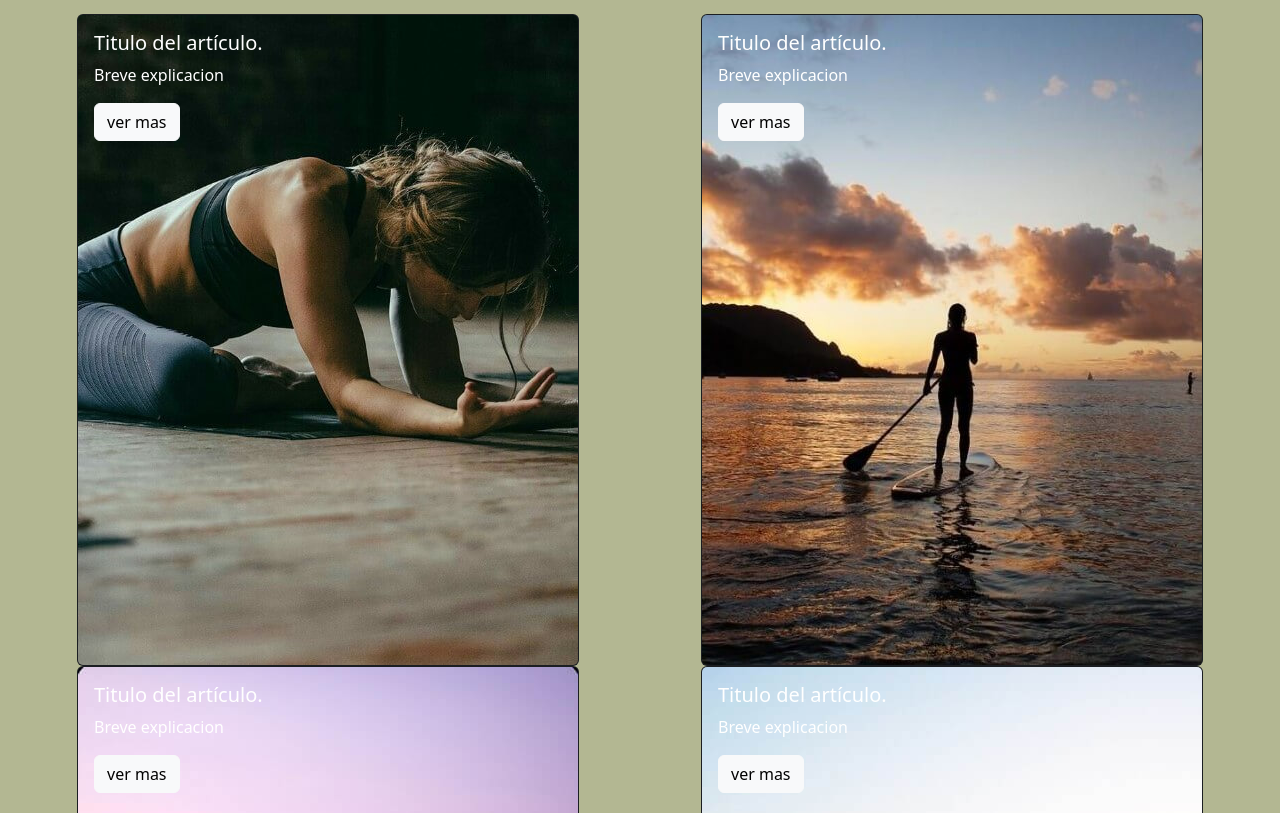
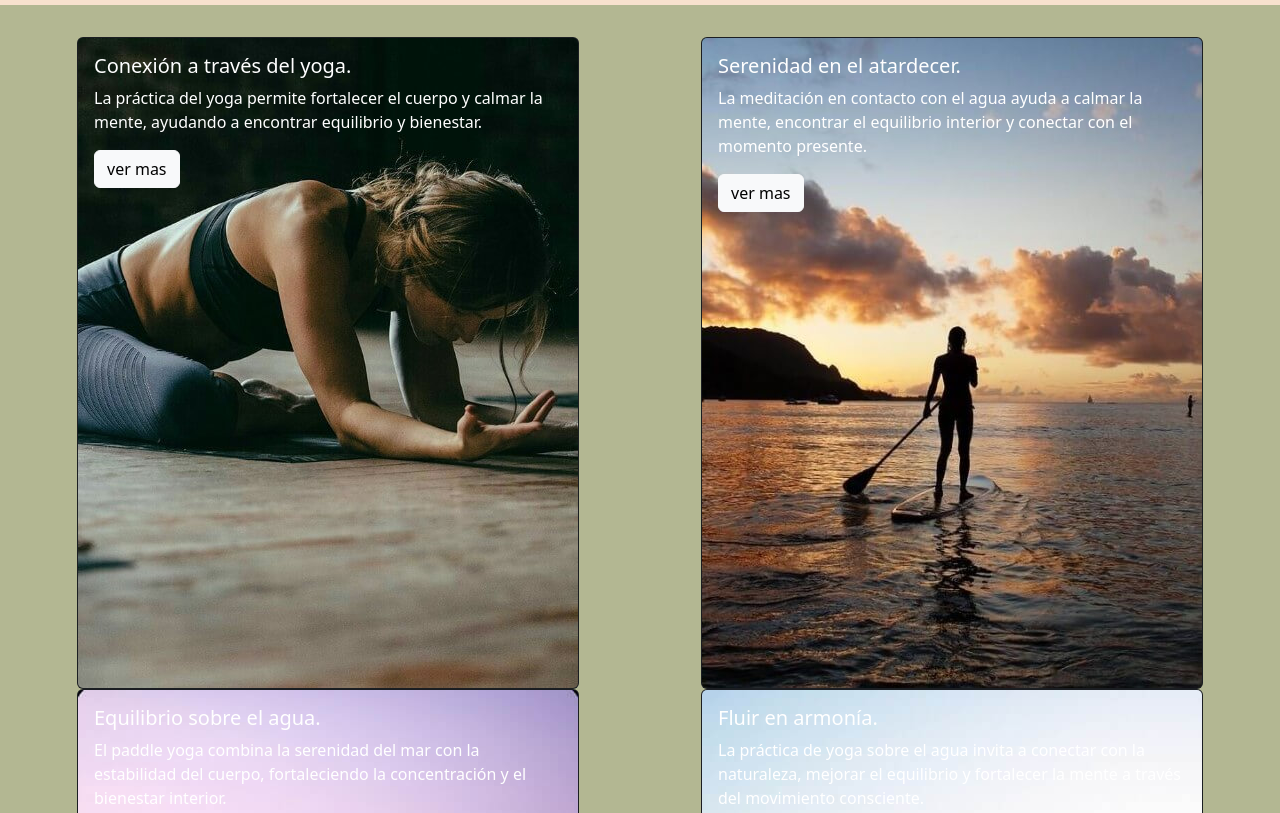
Before and after one commit to pepeluquet/InaYoga, a website: page html/blog.html in a window 1280 px wide. Shown: the part 750-1563 px from the top of the page. Drawn offline with nearby package versions, Linux system fonts and the light colour scheme; a web font is replaced by a local one.

Commit message:
agregado de texto en articulos y cambio de paleta de colores y google font

```diff
--- a/html/blog.html
+++ b/html/blog.html
@@ -60,50 +60,50 @@
                 <h3 class="subtitulos">Mis articulos</h3>
                 <section class="articulos-lectura-blog">
                     <article class="card text-bg-dark" data-aos="fade-up">
-                        <img src="../assets/foto14.jpg" class="card-img" alt="Articulo de lectura">
+                        <img src="../assets/foto14.jpg" class="card-img" alt="Articulo de lectura: Conexión a través del yoga.">
                         <div class="card-img-overlay">
-                            <h5 class="card-title">Titulo del artículo.</h5>
-                            <p class="card-text">Breve explicacion</p>
+                            <h5 class="card-title">Conexión a través del yoga.</h5>
+                            <p class="card-text">La práctica del yoga permite fortalecer el cuerpo y calmar la mente, ayudando a encontrar equilibrio y bienestar.</p>
                             <button type="button" class="btn btn-light">ver mas</button>
                         </div>
                     </article>
                     <article class="card text-bg-dark" data-aos="fade-up">
-                        <img src="../assets/foto13.jpg" class="card-img" alt="Articulo de lectura">
+                        <img src="../assets/foto13.jpg" class="card-img" alt="Articulo de lectura: Serenidad en el atardecer">
                         <div class="card-img-overlay">
-                            <h5 class="card-title">Titulo del artículo.</h5>
-                            <p class="card-text">Breve explicacion</p>
+                            <h5 class="card-title">Serenidad en el atardecer.</h5>
+                            <p class="card-text">La meditación en contacto con el agua ayuda a calmar la mente, encontrar el equilibrio interior y conectar con el momento presente.</p>
                             <button type="button" class="btn btn-light">ver mas</button>
                         </div>
                     </article>
                     <article class="card text-bg-dark" data-aos="fade-up">
-                        <img src="../assets/foto12.jpg" class="card-img" alt="Articulo de lectura">
+                        <img src="../assets/foto12.jpg" class="card-img" alt="Articulo de lectura: Equilibrio sobre el agua.">
                         <div class="card-img-overlay">
-                            <h5 class="card-title">Titulo del artículo.</h5>
-                            <p class="card-text">Breve explicacion</p>
+                            <h5 class="card-title">Equilibrio sobre el agua.</h5>
+                            <p class="card-text">El paddle yoga combina la serenidad del mar con la estabilidad del cuerpo, fortaleciendo la concentración y el bienestar interior.</p>
                             <button type="button" class="btn btn-light">ver mas</button>
                         </div>
                     </article>
                     <article class="card text-bg-dark" data-aos="fade-up">
-                        <img src="../assets/foto11.jpg" class="card-img" alt="Articulo de lectura">
+                        <img src="../assets/foto11.jpg" class="card-img" alt="Articulo de lectura: Fluir en armonía.">
                         <div class="card-img-overlay">
-                            <h5 class="card-title">Titulo del artículo.</h5>
-                            <p class="card-text">Breve explicacion</p>
+                            <h5 class="card-title">Fluir en armonía.</h5>
+                            <p class="card-text">La práctica de yoga sobre el agua invita a conectar con la naturaleza, mejorar el equilibrio y fortalecer la mente a través del movimiento consciente.</p>
                             <button type="button" class="btn btn-light">ver mas</button>
                         </div>
                     </article>
                     <article class="card text-bg-dark" data-aos="fade-up">
-                        <img src="../assets/foto10.jpg" class="card-img" alt="Articulo de lectura">
+                        <img src="../assets/foto10.jpg" class="card-img" alt="Articulo de lectura: Libertad en la naturaleza">
                         <div class="card-img-overlay">
-                            <h5 class="card-title">Titulo del artículo.</h5>
-                            <p class="card-text">Breve explicacion</p>
+                            <h5 class="card-title">Libertad en la naturaleza.</h5>
+                            <p class="card-text">Con cada paso en la montaña, el alma se libera y el espíritu se renueva, disfrutando la conexión con la naturaleza en su estado más puro.</p>
                             <button type="button" class="btn btn-light">ver mas</button>
                         </div>
                     </article>
                     <article class="card text-bg-dark" data-aos="fade-up">
-                        <img src="../assets/foto9.jpg" class="card-img" alt="Articulo de lectura">
+                        <img src="../assets/foto9.jpg" class="card-img" alt="Articulo de lectura: Juntos en el camino">
                         <div class="card-img-overlay">
-                            <h5 class="card-title">Titulo del artículo.</h5>
-                            <p class="card-text">Breve explicacion</p>
+                            <h5 class="card-title">Juntos en el camino.</h5>
+                            <p class="card-text">Compartir la aventura de la montaña fortalece el vínculo, creando recuerdos inolvidables y una conexión más profunda con la naturaleza y con el otro.</p>
                             <button type="button" class="btn btn-light">ver mas</button>
                         </div>
                     </article>
--- a/scss/config/_tipo.scss
+++ b/scss/config/_tipo.scss
@@ -1,7 +1,8 @@
 //   map-get "Noto Sans" font-family: "Monomakh"
 $txt-title:(
-    title-prin: "Noto Sans",
+    title-prin: "monomakh",
     title-secu: "system-ui",
-    title-subti: "Tahoma",
+    title-subti: "Noto Sans",
     text-general: "sans-serif",
+
 )
```
Also changed, not shown: index.html (+1 -1 lines), css/main.css, 1 other file.
